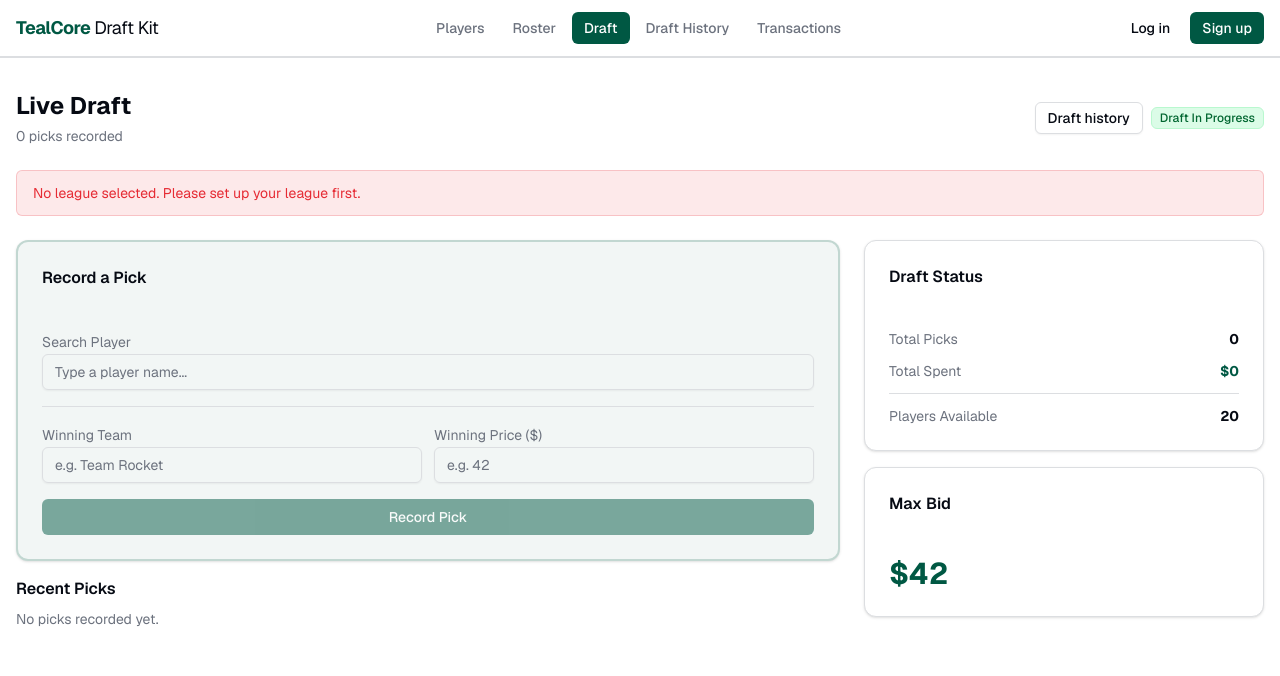
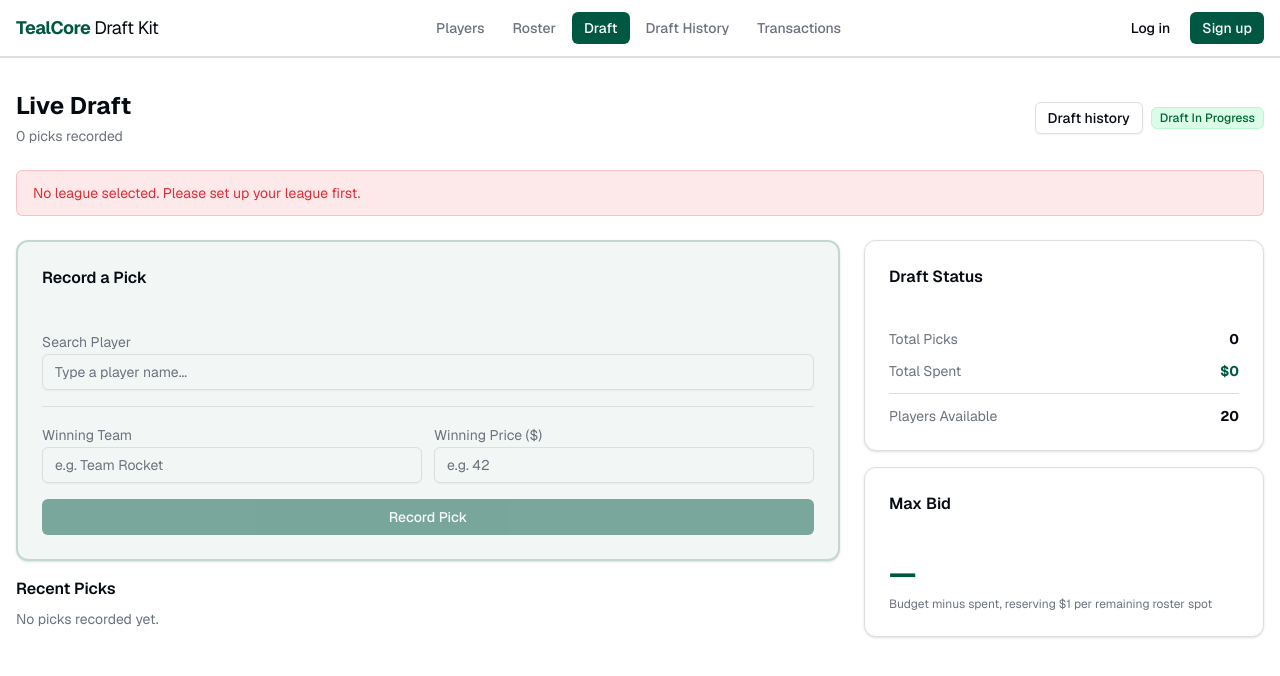
Before and after one commit to ymaqsudi/CSE-416-MVP-Team-Teal, a Next.js app in the folder draft-kit/: page /draft in a window 1280 px wide. Shown: the top 676 px of the page. Built offline with nearby package versions, Linux system fonts and the light colour scheme.

Commit message:
max bid now uses real value based on the current league settings

```diff
--- a/draft-kit/app/draft/page.tsx
+++ b/draft-kit/app/draft/page.tsx
@@ -30,8 +30,11 @@ function getLeagueId(): string | null {
   return localStorage.getItem("draftkit_leagueId");
 }
 
+const ROSTER_SIZE = 23;
+
 export default function DraftPage() {
   const [picks, setPicks] = useState<DraftPick[]>([]);
+  const [budget, setBudget] = useState<number | null>(null);
   const [loading, setLoading] = useState(true);
   const [error, setError] = useState<string | null>(null);
 
@@ -70,6 +73,26 @@ export default function DraftPage() {
   useEffect(() => {
     fetchPicks();
   }, [fetchPicks]);
+
+  useEffect(() => {
+    if (!leagueId || !token) return;
+    async function fetchLeague() {
+      try {
+        const res = await fetch("/api/leagues", {
+          headers: { Authorization: `Bearer ${token}` },
+        });
+        if (!res.ok) return;
+        const data = await res.json();
+        const league = (data.leagues ?? []).find(
+          (l: { _id: string; budget: number }) => l._id === leagueId,
+        );
+        if (league) setBudget(league.budget);
+      } catch {
+        // ignore — max bid will fall back to null
+      }
+    }
+    fetchLeague();
+  }, [leagueId, token]);
 
   // derive drafted player IDs for filtering available players
   const draftedIds = new Set(picks.map((p) => p.playerId));
@@ -154,7 +177,9 @@ export default function DraftPage() {
     .sort((a, b) => b.pickNumber - a.pickNumber)
     .slice(0, 5);
   const totalSpent = picks.reduce((sum, p) => sum + p.price, 0);
-  const maxBid = 42;
+  const remainingSpots = Math.max(ROSTER_SIZE - picks.length, 1);
+  const maxBid =
+    budget === null ? null : Math.max(budget - totalSpent - (remainingSpots - 1), 0);
 
   return (
     <div className="space-y-6">
@@ -417,7 +442,12 @@ export default function DraftPage() {
               <CardTitle className="text-base">Max Bid</CardTitle>
             </CardHeader>
             <CardContent>
-              <p className="text-3xl font-bold text-primary">${maxBid}</p>
+              <p className="text-3xl font-bold text-primary">
+                {maxBid === null ? "—" : `$${maxBid}`}
+              </p>
+              <p className="text-xs text-muted-foreground mt-1">
+                Budget minus spent, reserving $1 per remaining roster spot
+              </p>
             </CardContent>
           </Card>
 
```
